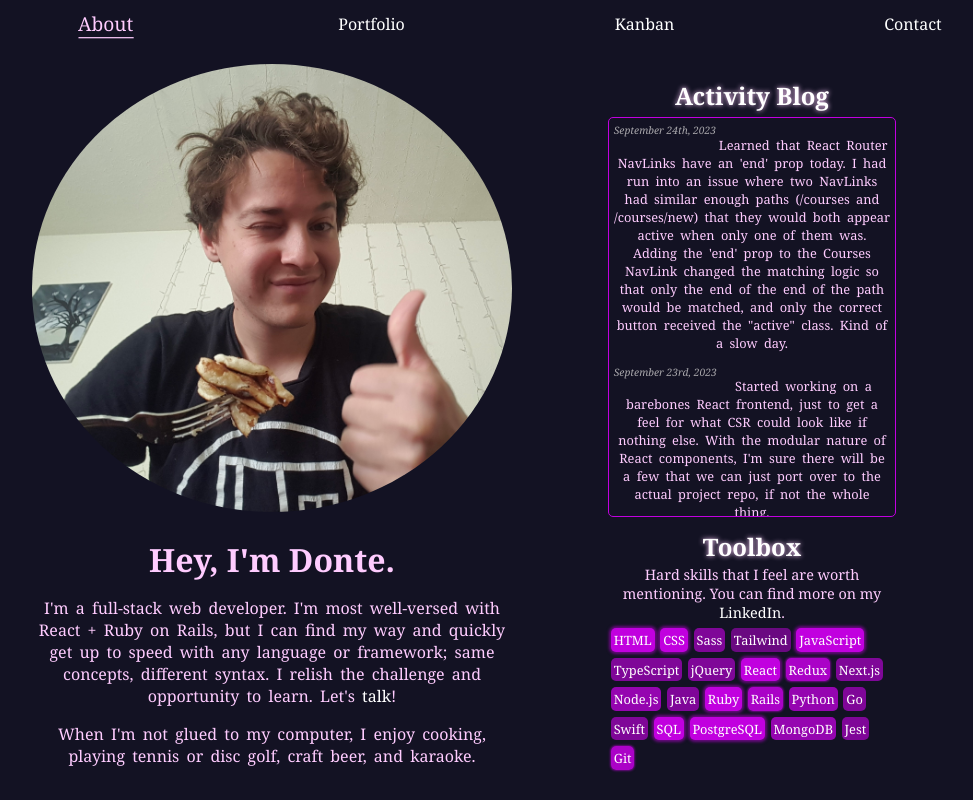
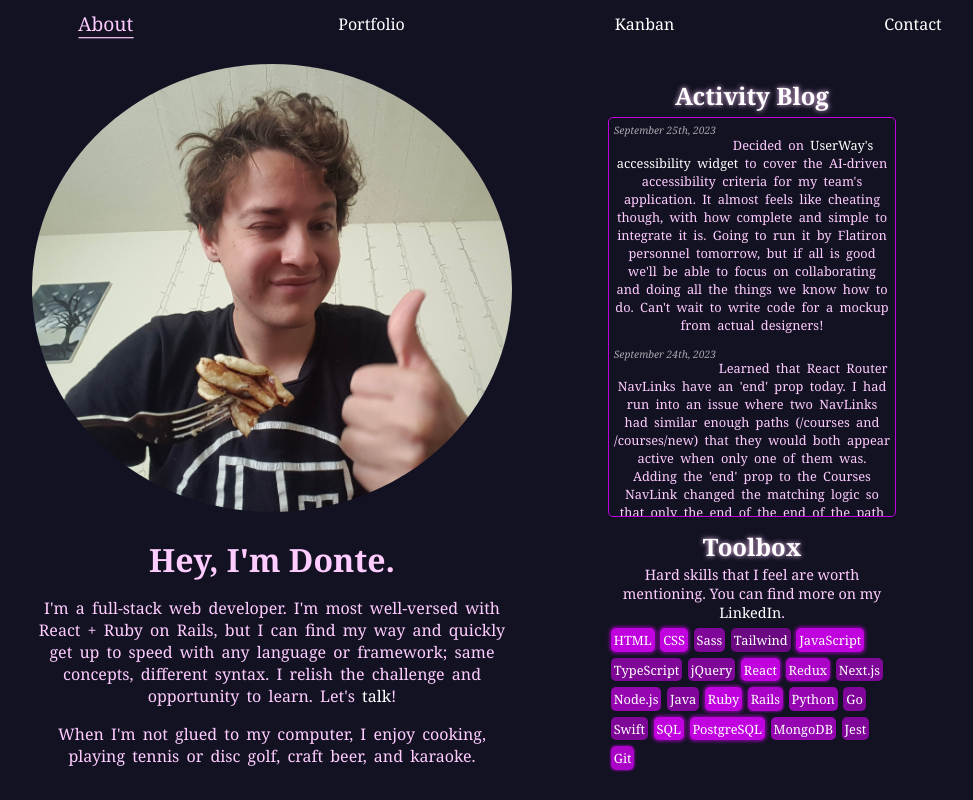
Before and after one commit to dawnteigh/dawnteigh.github.io, a React (Create React App) app: page /#/ in a window 1280 px wide. Shown: the whole page, without its empty margins (128-1101 px from the left). Built offline with nearby package versions, Linux system fonts and the light colour scheme.

Commit message:
9/25 entry

```diff
--- a/src/data/activity.js
+++ b/src/data/activity.js
@@ -1,4 +1,8 @@
 export const activity = [
+  {
+    date: "September 25th, 2023",
+    entry: `Decided on <a href="https://userway.org/widget/" target="_blank">UserWay's accessibility widget</a> to cover the AI-driven accessibility criteria for my team's application. It almost feels like cheating though, with how complete and simple to integrate it is. Going to run it by Flatiron personnel tomorrow, but if all is good we'll be able to focus on collaborating and doing all the things we know how to do. Can't wait to write code for a mockup from actual designers!`
+  },
   {
     date: "September 24th, 2023",
     entry: `Learned that React Router NavLinks have an 'end' prop today. I had run into an issue where two NavLinks had similar enough paths (/courses and /courses/new) that they would both appear active when only one of them was. Adding the 'end' prop to the Courses NavLink changed the matching logic so that only the end of the end of the path would be matched, and only the correct button received the "active" class. Kind of a slow day.`
```
